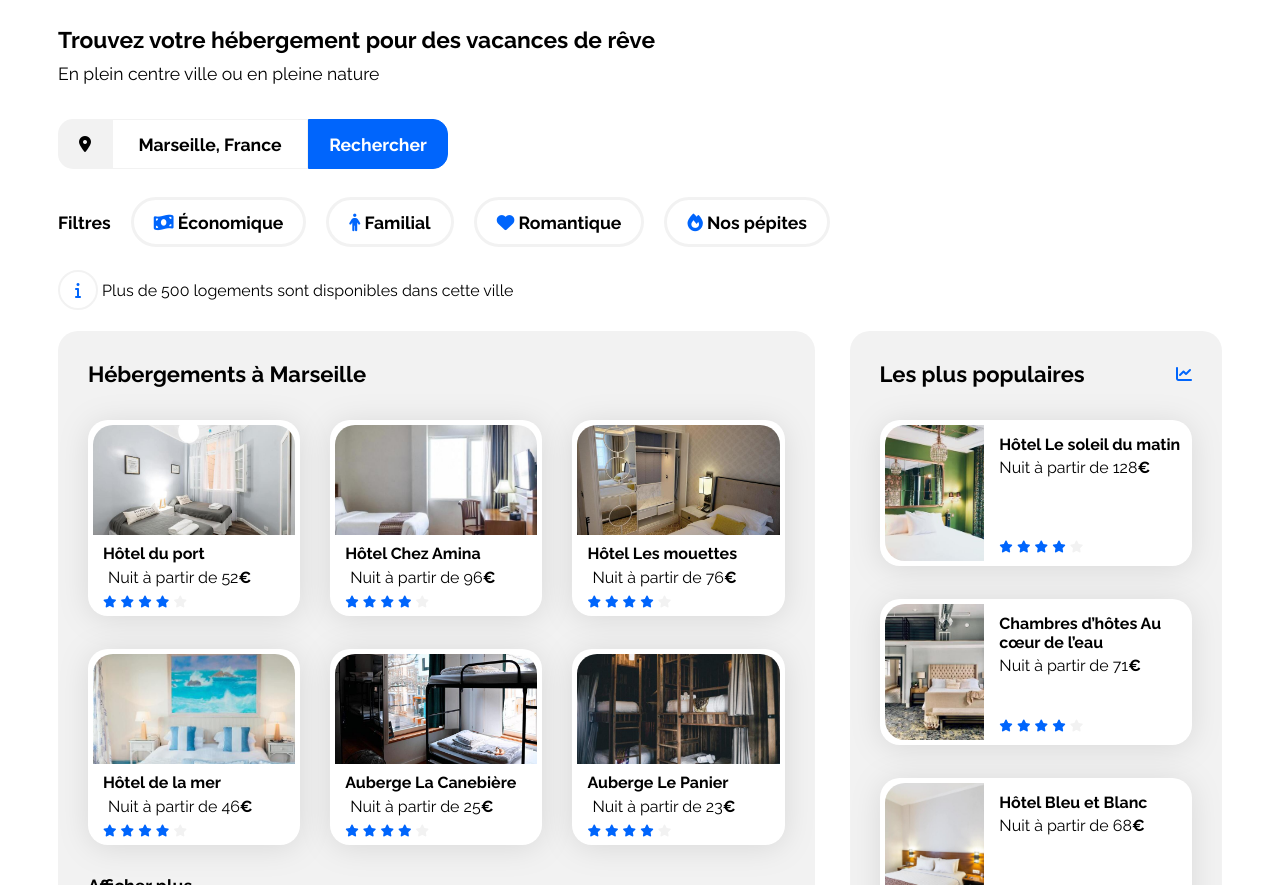
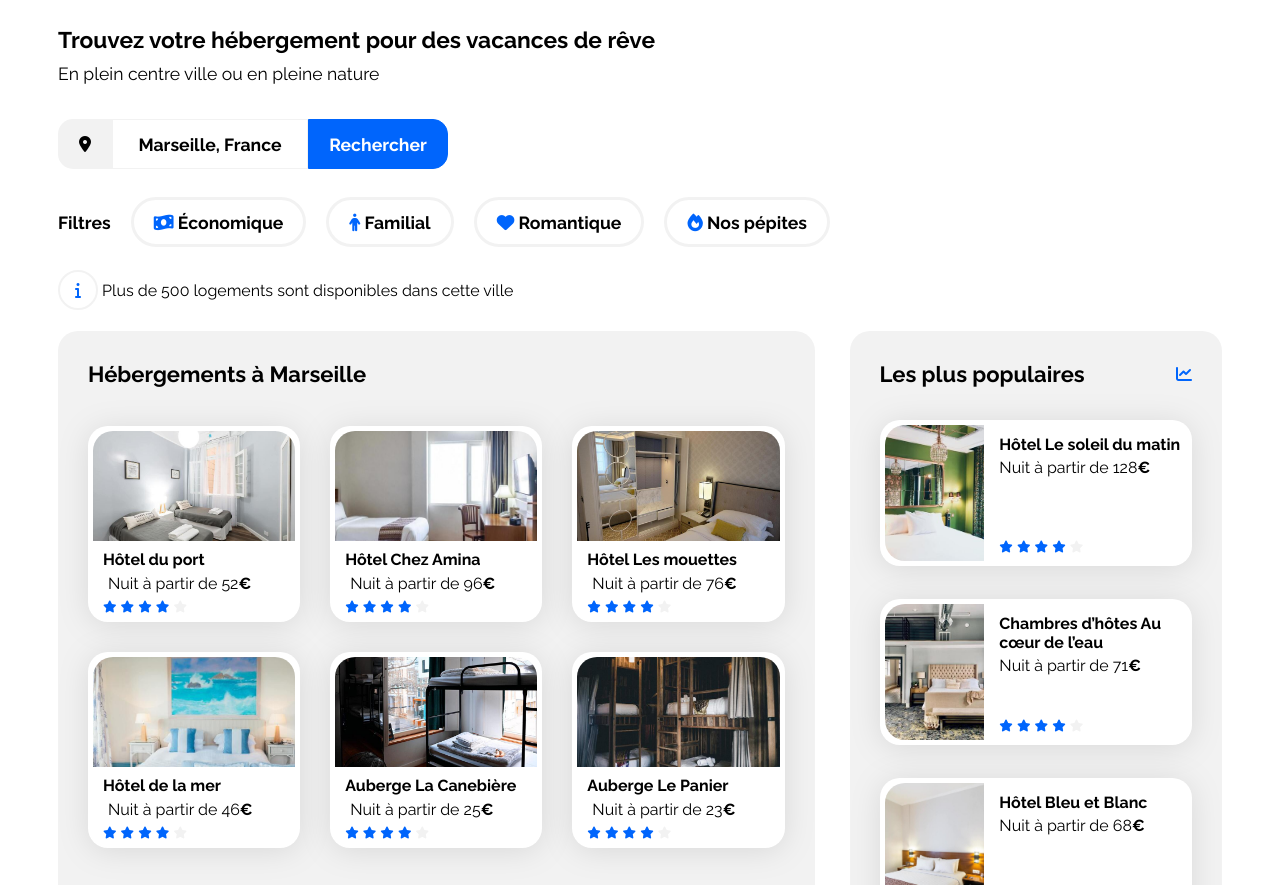
Before and after one commit to Josef1923/OC-Booki-Projet2, a plain HTML site: page index.html in a window 1280 px wide. Shown: the part 67-952 px from the top of the page. Drawn offline with Linux system fonts and the light colour scheme.

Commit message:
Final V.1

```diff
--- a/css/style.css
+++ b/css/style.css
@@ -211,10 +211,10 @@ li {
 /****** Josef Hebergements ***********/
 .hebergements {
     width: 65%;
-}
+    display: flex;
+    flex-direction: column;
 
-.marseille-cards .card {
-    margin-top: 0px;
+    justify-content: space-between;
 }
 
 .marseille-cards a {
@@ -231,11 +231,7 @@ li {
 .marseille-cards {
     display: flex;
     flex-wrap: wrap;
-    justify-content: space-between;
-}
-
-.marseille-cards .card {
-    margin-top: 33px;
+    gap: 30px;
 }
 
 .marseille-cards .card-content {
@@ -257,8 +253,7 @@ li {
 }
 
 .option-afficher-plus p {
-    margin-bottom: 0;
-    padding-top: 12px;
+    margin-bottom: 0px;
     font-size: 1.1em;
     font-weight: 600;
 }
```
